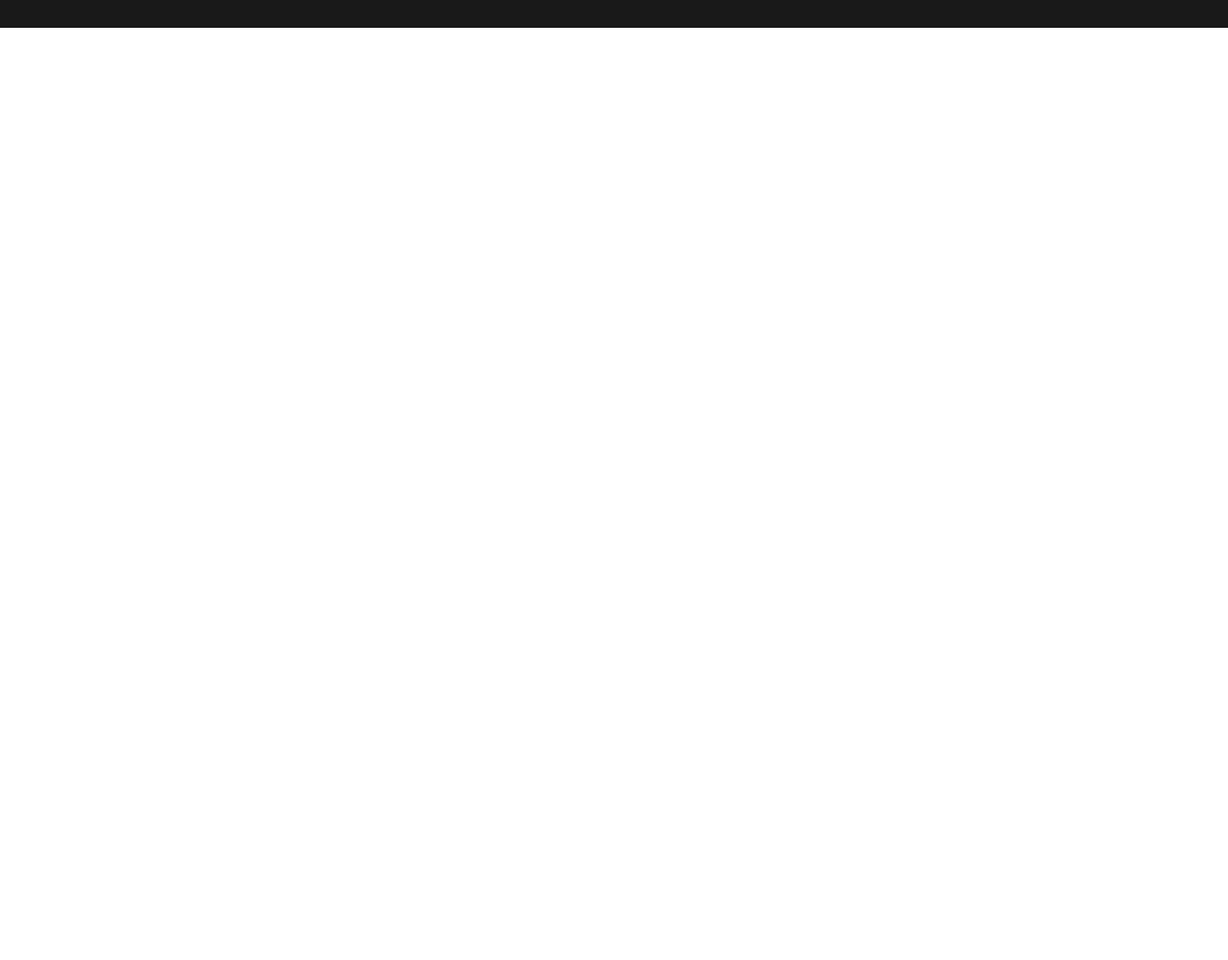
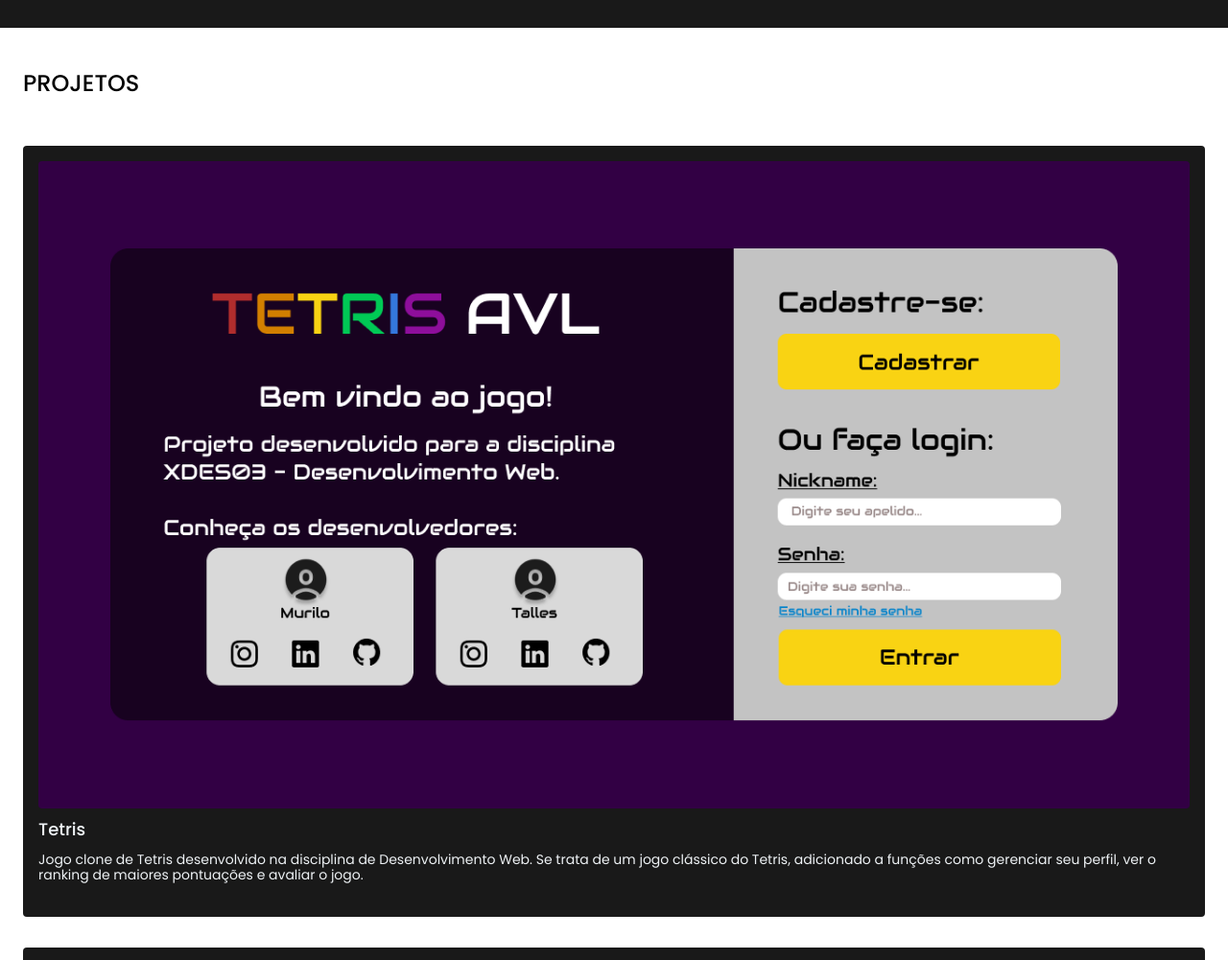
Before and after one commit to Tsplay25/portfolio_byron, a plain HTML site: page index.html in a window 1280 px wide. Shown: the part 1741-2742 px from the top of the page at 96% size. Before the commit the page ends 1770 px from the top, so only its background shows below. Drawn offline with Linux system fonts and the light colour scheme.

Commit message:
secao projetos adicionada

```diff
--- a/index.html
+++ b/index.html
@@ -74,6 +74,37 @@
             </div>
         </section>
 
+        <section id="projetos">
+            <h2>Projetos</h2>
+
+            <div id="cards">
+                <article class="card">
+                    <img src="./assets/tetris.png" alt="Captura de tela da tela inicial do projeto Tetris">
+                    <h3>Tetris</h3>
+                    <p>Jogo clone de Tetris desenvolvido na disciplina de Desenvolvimento Web. Se trata de um jogo
+                        clássico
+                        do Tetris, adicionado a funções como gerenciar seu perfil, ver o ranking de maiores pontuações e
+                        avaliar o jogo.</p>
+                </article>
+                <article class="card">
+                    <img src="./assets/sigaa.png" alt="">
+                    <h3>SIGAA</h3>
+                    <p>Reformulação estética do SIGAA - UNIFEI, criado como objeto de estudos para HTML e CSS e alguns
+                        conceitos de design.</p>
+                </article>
+                <article class="card">
+                    <img src="./assets/sports.png" alt="">
+                    <h3>OneBitSports</h3>
+                    <p>Site criado como exercício do curso OneBitCode, para desenvolver habilidades na responsividade de
+                        páginas web.</p>
+                </article>
+            </div>
+            <a class="socialBtn" href="https://github.com/Tsplay25?tab=repositories" target="_blank">
+                <img src="./assets/icons/GitHub.png" alt="ícone github">
+                Repositórios no GitHub
+            </a>
+        </section>
+
 
     </main>
 </body>
--- a/style.css
+++ b/style.css
@@ -137,3 +137,43 @@ header > nav {
     gap: 1rem;
     grid-area: social;
 }
+
+#projetos {
+    display: flex;
+    padding: 1.5rem;
+    gap: 2rem;
+}
+
+#cards {
+    display: flex;
+    flex-direction: column;
+    gap: 2rem;
+}
+
+.card {
+    display: flex;
+    flex-direction: column;
+    align-items: center;
+    background-color: var(--bg-black-color);
+    color: var(--bg-white-color);
+    padding: 1rem 1rem 2.25rem 1rem;
+    border-radius: 4px;
+
+}
+
+.card > h3 {
+    align-self: flex-start;
+    margin: .75rem 0;
+    font-weight: 500;
+    font-size: 18px;
+}
+
+.card > p {
+    margin: 0;
+    font-size: 14px;
+}
+
+.card > img {
+    border-radius: 4px;
+    width: 100%;
+}
```
